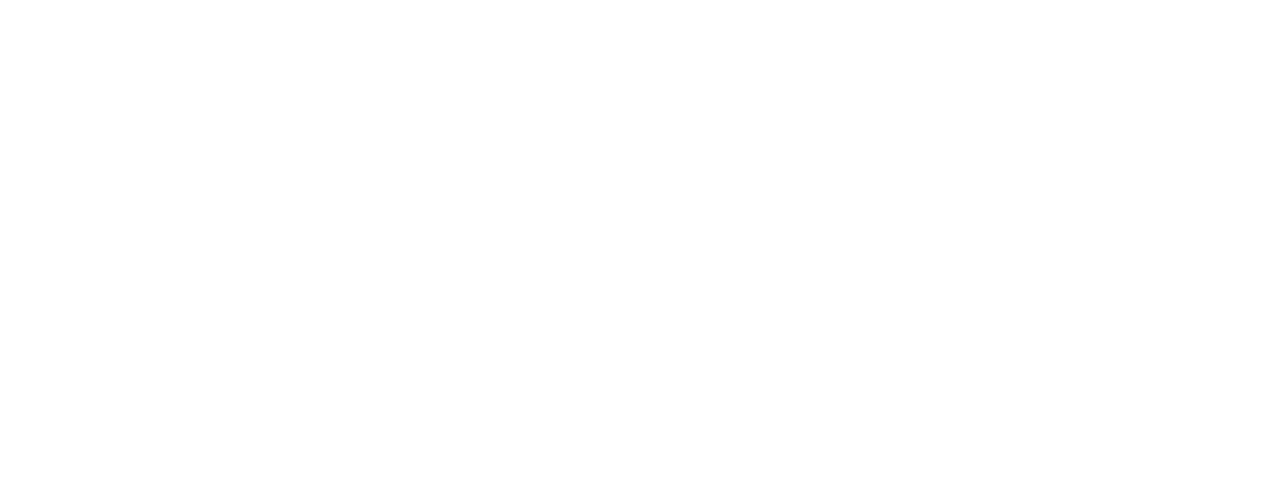
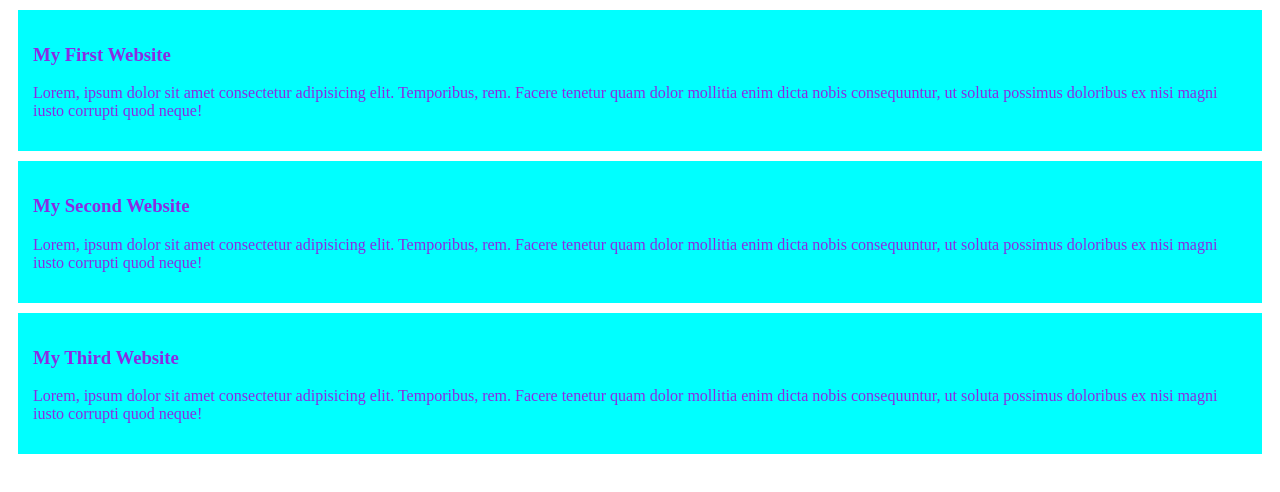
Before and after one commit to rifatu44/my-simple-website, a plain HTML site: page index.html in a window 1280 px wide. Drawn offline with Linux system fonts and the light colour scheme.

Commit message:
added the first blog

```diff
--- a/index.html
+++ b/index.html
@@ -4,8 +4,20 @@
     <meta charset="UTF-8">
     <meta name="viewport" content="width=device-width, initial-scale=1.0">
     <title>my simple website</title>
+    <link rel="stylesheet" href="styles/blog.css">
 </head>
 <body>
-
+    <div>
+        <h3>My First Website</h3>
+        <p>Lorem, ipsum dolor sit amet consectetur adipisicing elit. Temporibus, rem. Facere tenetur quam dolor mollitia enim dicta nobis consequuntur, ut soluta possimus doloribus ex nisi magni iusto corrupti quod neque!</p>
+    </div>
+    <div>
+        <h3>My Second Website</h3>
+        <p>Lorem, ipsum dolor sit amet consectetur adipisicing elit. Temporibus, rem. Facere tenetur quam dolor mollitia enim dicta nobis consequuntur, ut soluta possimus doloribus ex nisi magni iusto corrupti quod neque!</p>
+    </div>
+    <div>
+        <h3>My Third Website</h3>
+        <p>Lorem, ipsum dolor sit amet consectetur adipisicing elit. Temporibus, rem. Facere tenetur quam dolor mollitia enim dicta nobis consequuntur, ut soluta possimus doloribus ex nisi magni iusto corrupti quod neque!</p>
+    </div>
 </body>
 </html>
--- /dev/null
+++ b/styles/blog.css
@@ -0,0 +1,8 @@
+div{
+    background-color: aqua;
+    padding: 15px;
+    color: blueviolet;
+    margin: 10px;
+    height: fit-content;
+    width: fit-content;
+}
```
